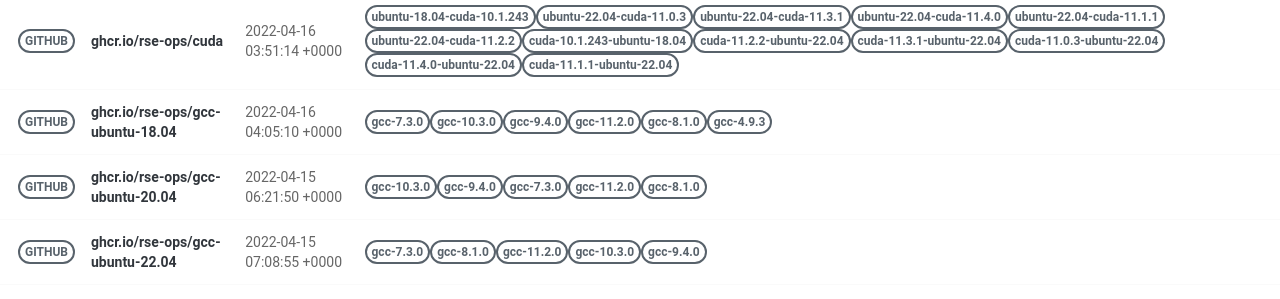
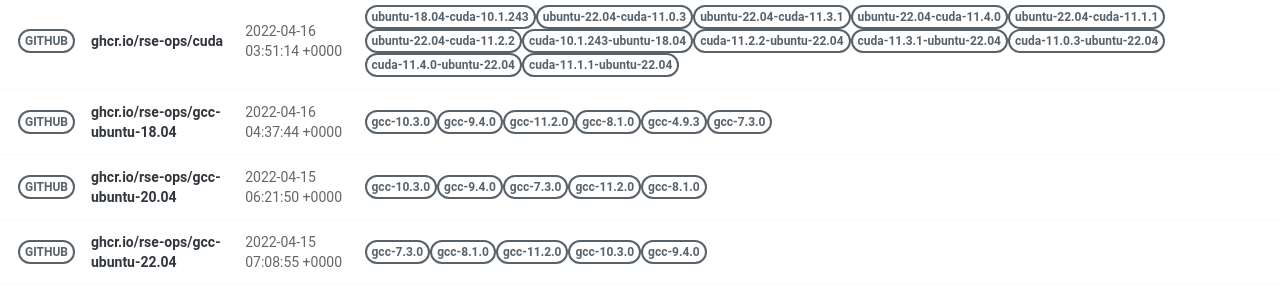
Before and after one commit to rse-ops/docker-images, a Jekyll site: the page built from pages/index.md, in a window 1280 px wide. Shown: the part 502-801 px from the top of the page. Built offline with Jekyll 4.4.1, drawn with Linux system fonts in a browser that asks for light colours; nearby versions of some CDN libraries.

Commit message:
Automated push to update library 2022-04-16

```diff
--- a/_library/ghcr.io-rse-ops-gcc-ubuntu-18.04.md
+++ b/_library/ghcr.io-rse-ops-gcc-ubuntu-18.04.md
@@ -1,14 +1,11 @@
 ---
 layout: container
 name: ghcr.io/rse-ops/gcc-ubuntu-18.04
-updated_at: 2022-04-16 04:05:10.494206
+updated_at: 2022-04-16 04:37:44.834935
 
 
 container_url: https://github.com/orgs/rse-ops/packages/container/package/gcc-ubuntu-18.04
 versions:
- - tag: gcc-7.3.0
-   dockerfile: https://github.com/rse-ops/docker-images/blob/main/ubuntu/gcc/Dockerfile
-   manifest: https://crane.ggcr.dev/manifest/ghcr.io/rse-ops/gcc-ubuntu-18.04:gcc-7.3.0
  - tag: gcc-10.3.0
    dockerfile: https://github.com/rse-ops/docker-images/blob/main/ubuntu/gcc/Dockerfile
    manifest: https://crane.ggcr.dev/manifest/ghcr.io/rse-ops/gcc-ubuntu-18.04:gcc-10.3.0
```
Also changed, not shown: other parts of _library/ghcr.io-rse-ops-gcc-ubuntu-18.04.md (+3 -0 lines).
